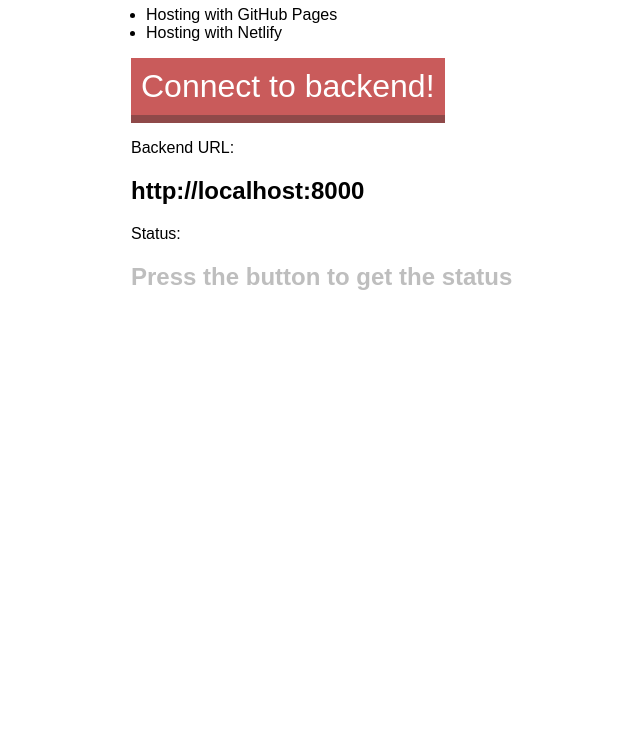
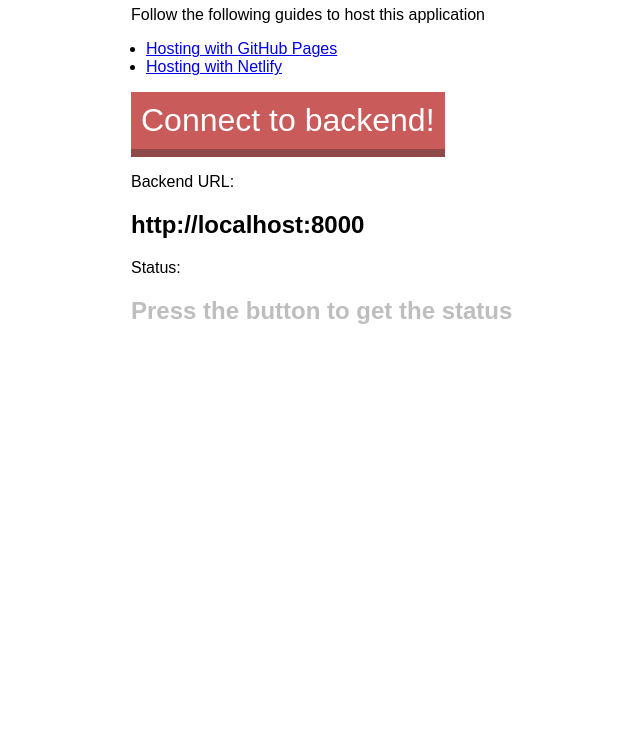
Before and after one commit to EngKiat-20/hosting-sample-monolithic, a plain HTML site: page index.html in a window 1280 px wide. Shown: the part 60-800 px from the top of the page, without its empty margins (309-949 px from the left). Drawn offline with Linux system fonts and the light colour scheme.

Commit message:
Add link to tutorials

```diff
--- a/index.html
+++ b/index.html
@@ -9,9 +9,14 @@
             <h1>Static Web Hosting</h1>
             <div id="container">
                 <div>
+                    <p>Follow the following guides to host this application</p>
                     <ul>
-                        <li><a>Hosting with GitHub Pages</a></li>
-                        <li><a>Hosting with Netlify</a></li>
+                        <li><a href="https://pages.github.com/">Hosting with GitHub Pages</a></li>
+                        <li>
+                            <a href="https://www.netlify.com/blog/2016/09/29/a-step-by-step-guide-deploying-on-netlify/"
+                                >Hosting with Netlify</a
+                            >
+                        </li>
                     </ul>
                 </div>
                 <button id="connect-to-backend-btn">Connect to backend!</button>
```
